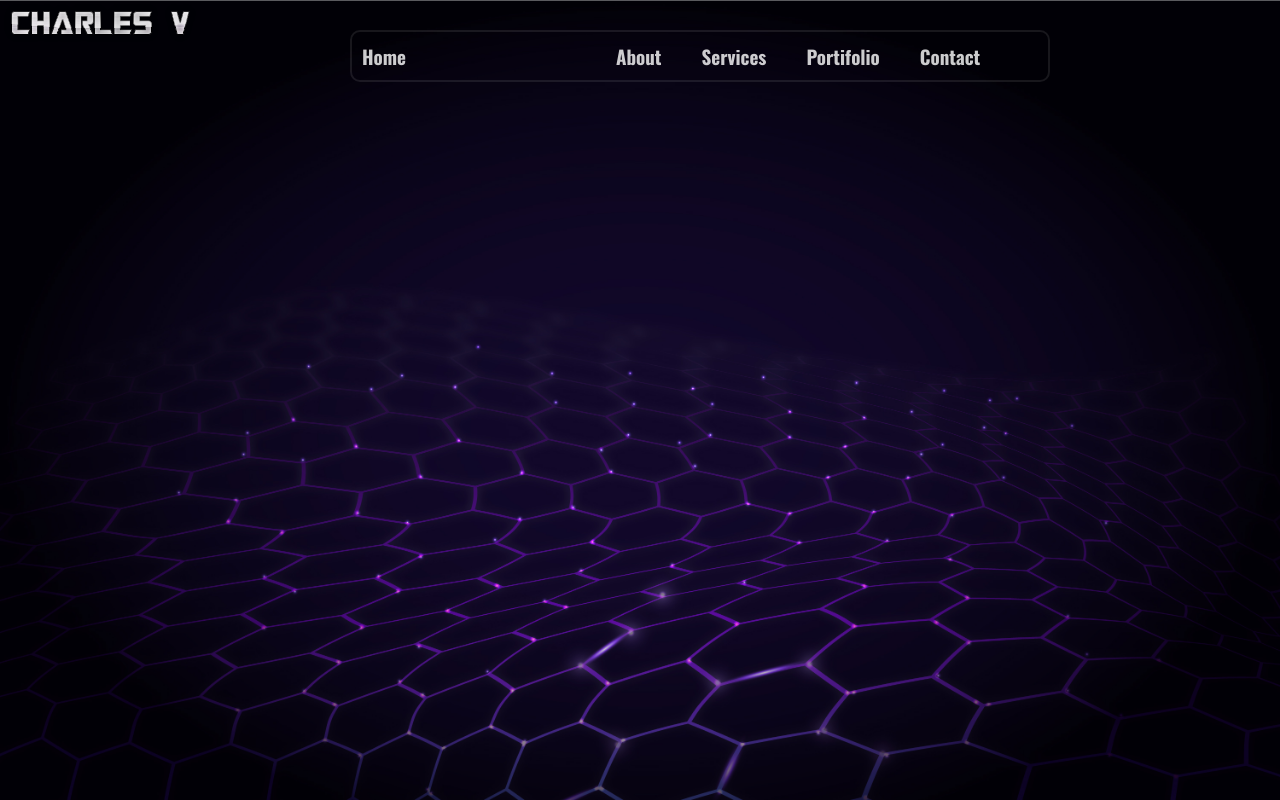
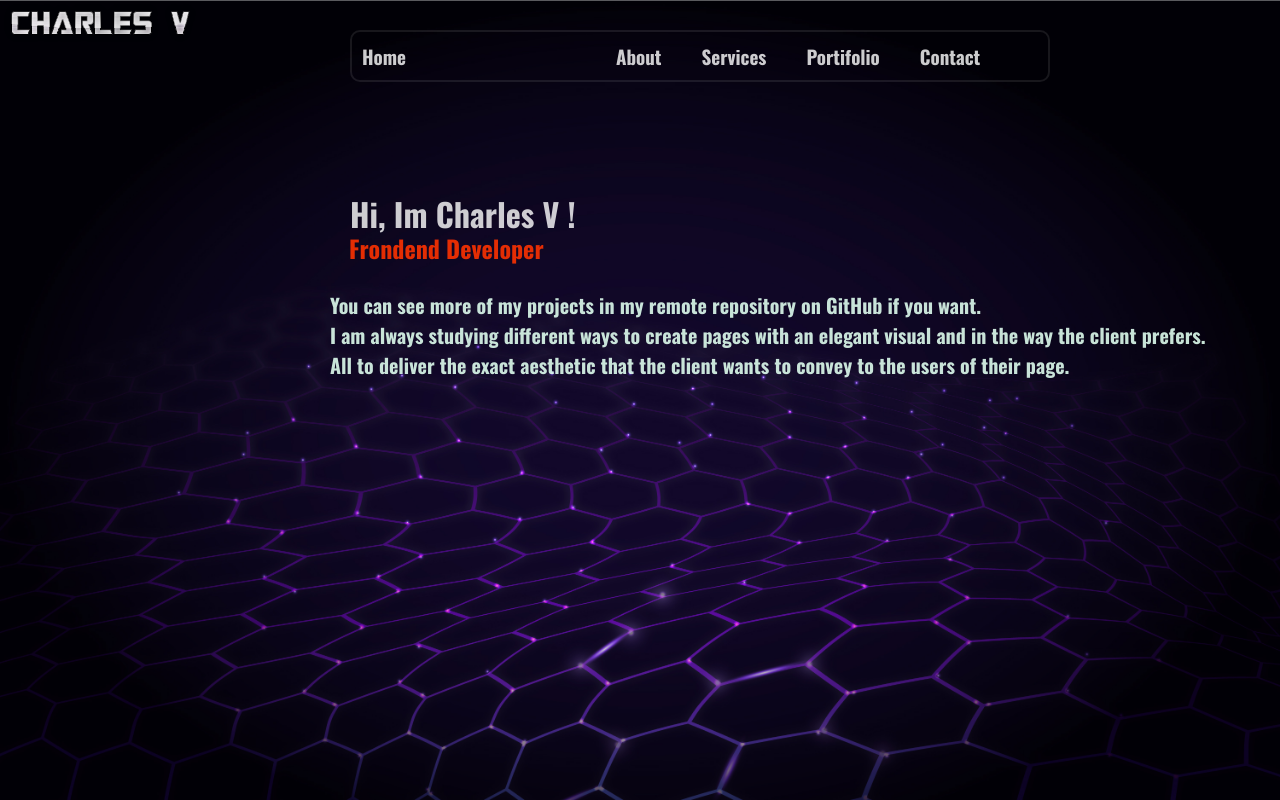
Before and after one commit to EGLthales/Practice-3---Game, a plain HTML site: page index.html in a window 1280 px wide. Drawn offline with nearby package versions, Linux system fonts and the light colour scheme.

Commit message:
add text

```diff
--- a/index.html
+++ b/index.html
@@ -17,7 +17,7 @@
 
         <ul>
             <li>
-                <a href="">Home</a>
+                <a href="./index.html">Home</a>
             </li>
             <li id="About">
                 <a href="">About</a>
@@ -33,16 +33,17 @@
             </li>
         </ul>
 
+    </div>
+
+    <div id="text">
+        <h1>Hi, Im Charles V !</h1>
+        <h2>Frondend Developer</h2>
+        <h3>You can see more of my projects in my remote repository on GitHub if you want. <br>I am always studying different ways to create pages with an elegant visual and in the way the client prefers. <br>All to deliver the exact aesthetic that the client wants to convey to the users of their page.</h3>
+    </div>
 
 
 
 
 
-
-
-
-
-
-    </div>
 </body>
 </html>
--- a/style.css
+++ b/style.css
@@ -56,3 +56,33 @@ ul li a{
 #Contact{
     padding-left: 40px;
 }
+
+
+#text h1{
+    position: absolute;
+    display: flex;
+    justify-content: center;
+    align-items: center;
+    margin-top: 190px;
+    margin-left: 350px;
+}
+
+#text h2{
+    position: absolute;
+    display: flex;
+    justify-content: center;
+    align-items: center;
+    margin-top: 230px;
+    margin-left: 349px;
+    color: rgba(255, 51, 0, 0.89);
+}
+#text h3{
+    position: absolute;
+    display: flex;
+    justify-content: center;
+    align-items: center;
+    margin-top: 290px;
+    margin-left: 330px;
+    color: rgba(223, 255, 239, 0.89);
+    font-size: 20px;
+}
```
